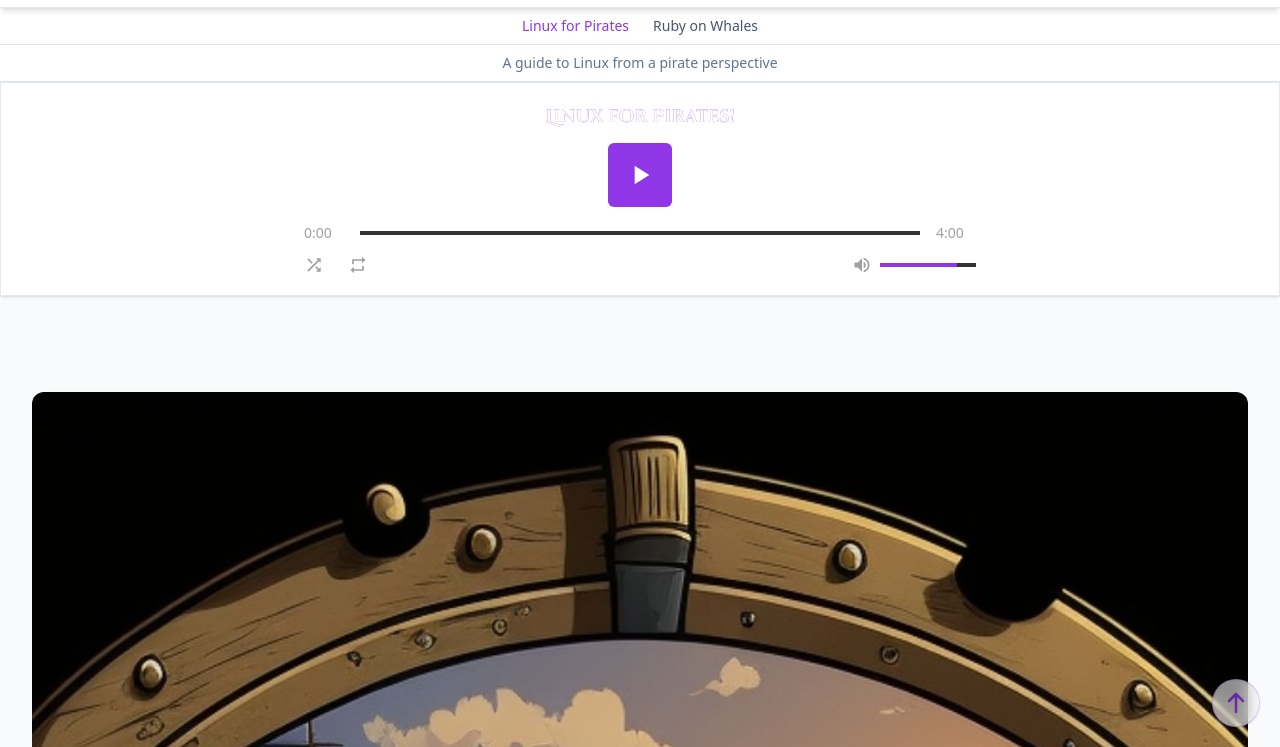
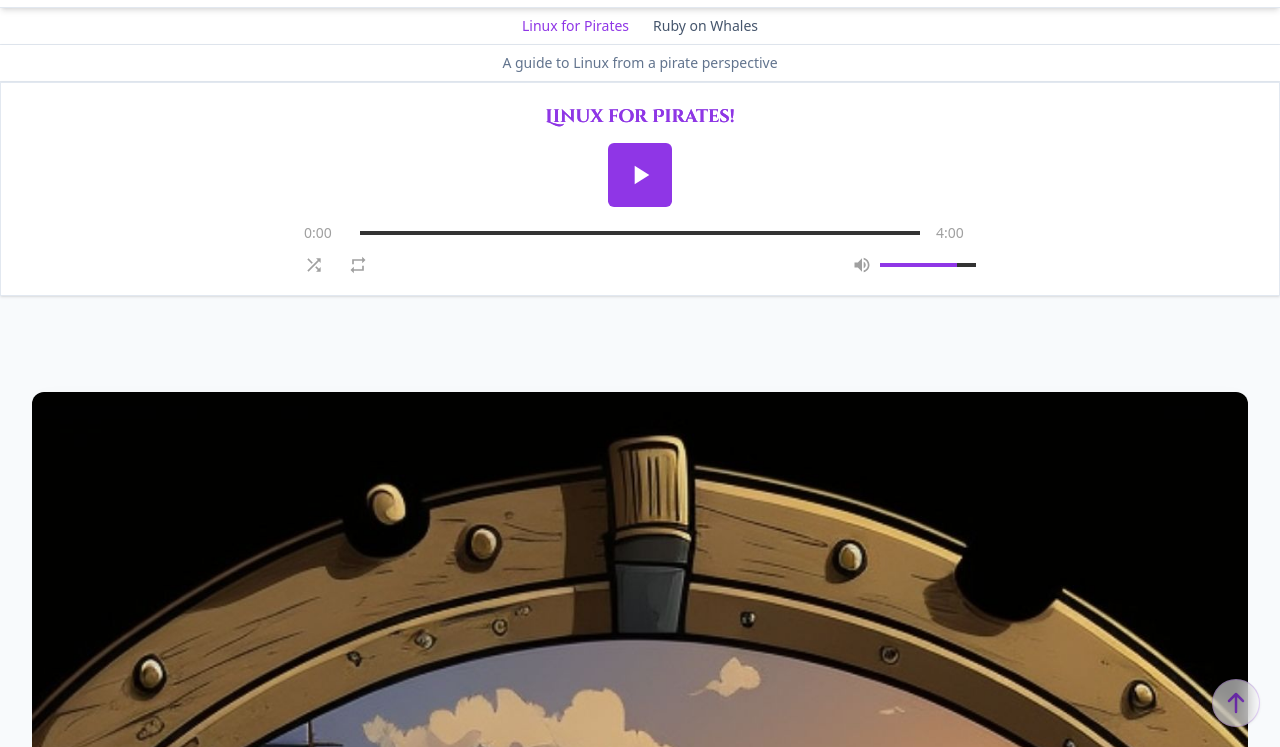
Before and after one commit to loftwah/linux-for-pirates, an Astro site: page / in a window 1280 px wide. Shown: the part 53-800 px from the top of the page. Built offline with nearby package versions, Linux system fonts and the light colour scheme; Astro itself is replaced by a stand-in of ours; some packages are replaced by stand-ins of ours.

Commit message:
fix music player

```diff
--- a/src/components/AudioPlayer.astro
+++ b/src/components/AudioPlayer.astro
@@ -23,7 +23,7 @@ const audioFiles = [
 <div class="audio-player bg-white dark:bg-[#080f1d] border border-slate-200 dark:border-[#0d1a2f] shadow-sm py-5 px-4">
   <div class="max-w-2xl mx-auto">
     <div class="text-center mb-3">
-      <h3 id="current-song" class="text-white font-medium text-lg">Linux for Pirates!</h3>
+      <h3 id="current-song" class="text-[#8f36e6] dark:text-[#a3fe0d] font-medium text-lg">Linux for Pirates!</h3>
     </div>
 
     <div class="flex items-center justify-center space-x-6 mb-4">
```
